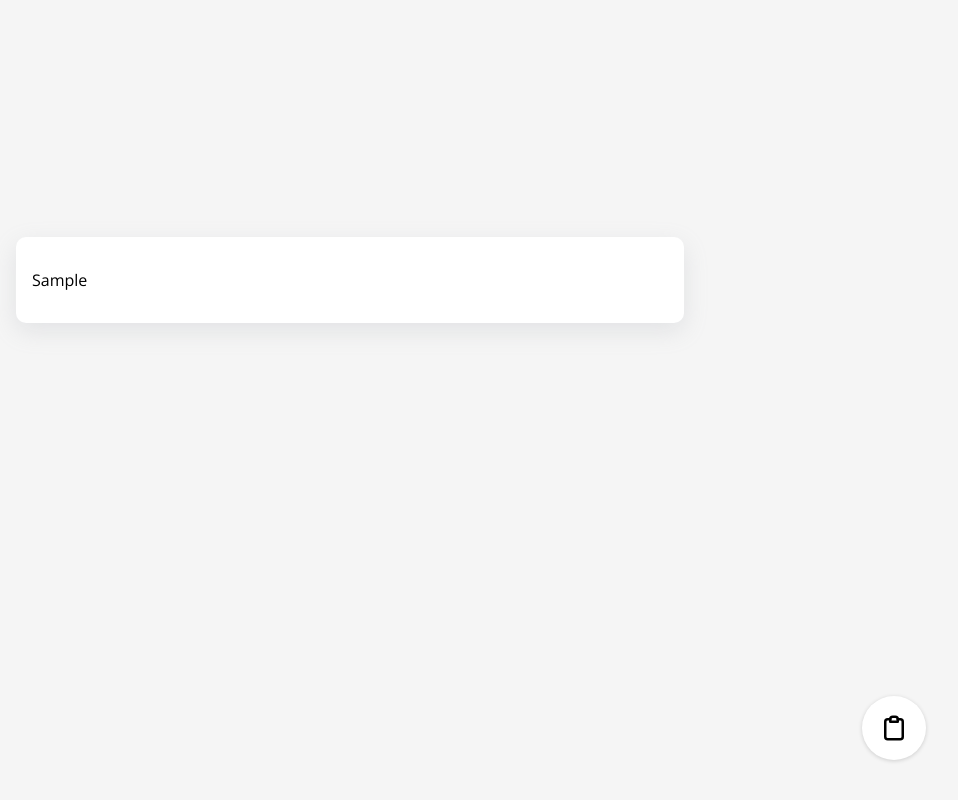
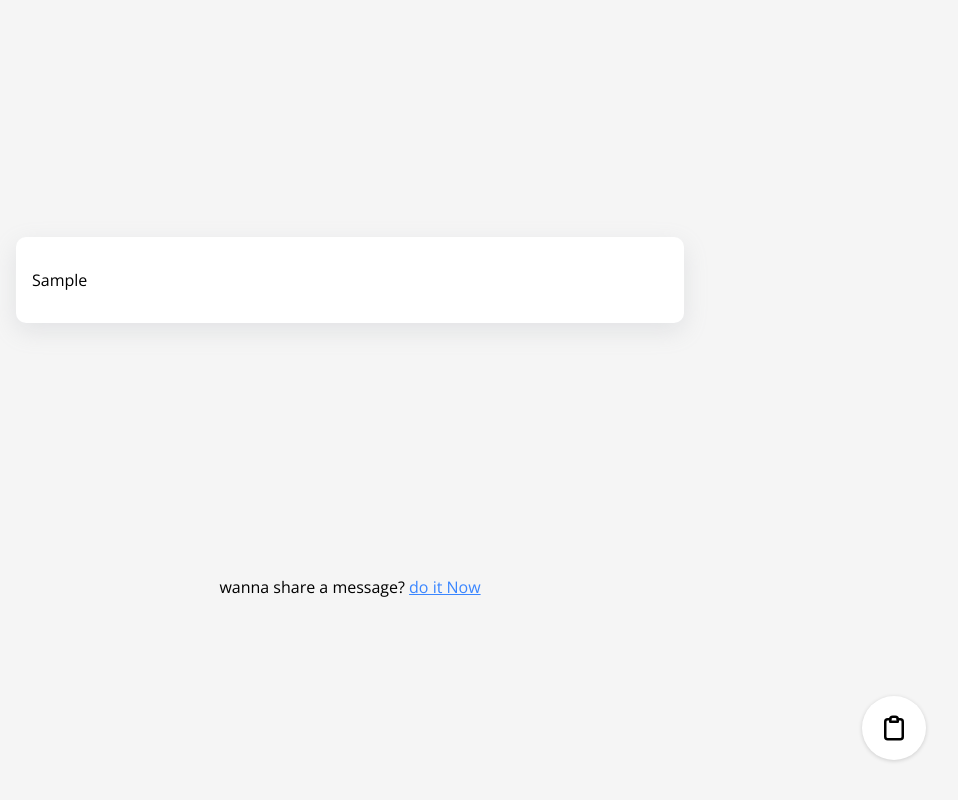
Before and after one commit to raamido/mshare, a plain HTML site: page index.html in a window 1280 px wide. Both pictures are taken after typing "Sample" into the empty fields and a click on the button "Share Now!". Shown: the whole page, without its empty margins (290-1248 px from the left). Drawn offline with nearby package versions, Linux system fonts and the light colour scheme.

Commit message:
add link to message box

```diff
--- a/app.js
+++ b/app.js
@@ -2,6 +2,8 @@ const form = document.querySelector('form')
 const messageBox = document.querySelector('textarea')
 const messageContainer = document.querySelector('.message')
 const copyButton = document.querySelector('.floating-button')
+const footer = document.querySelector('footer')
+const link = document.querySelector('.link')
 
 window.addEventListener('DOMContentLoaded', () => {
     const params = new URLSearchParams(location.search)
@@ -11,12 +13,14 @@ window.addEventListener('DOMContentLoaded', () => {
         form.hidden = true
         messageContainer.hidden = false
         copyButton.hidden = false
+        footer.hidden = false
 
         messageContainer.querySelector('p').textContent = atob(message)
     } else {
         form.hidden = false
         messageContainer.hidden = true
         copyButton.hidden = true
+        footer.hidden = true
 
     }
 })
@@ -35,6 +39,7 @@ form.addEventListener('submit', (event) => {
         form.hidden = true
         messageContainer.hidden = false
         copyButton.hidden = false
+        footer.hidden = false
 
 
         messageContainer.querySelector('p').textContent = atob(SECRET_MESSAGE)
@@ -48,6 +53,7 @@ window.addEventListener('popstate', (event) => {
         copyButton.hidden = true
     } else {
         copyButton.hidden = false
+        footer.hidden = false
 
     }
 })
@@ -61,3 +67,9 @@ copyButton.addEventListener('click', (event) => {
 copyButton.addEventListener('mouseleave', (event) => {
     event.target.setAttribute("data-tooltip", "Copy Link")
 })
+
+link.addEventListener('click', (event) => {
+    event.stopPropagation()
+
+    location.href = location.origin
+})
--- a/index.html
+++ b/index.html
@@ -33,6 +33,9 @@
         <p></p>
       </div>
     </div>
+    <footer hidden>
+      <p>wanna share a message? <span class="link">do it Now</span></p>
+    </footer>
     <div class="floating-button" data-tooltip="Copy Link" hidden>
       <img src="icons/clipboard.svg" alt="copy" width="30" />
     </div>
--- a/styles.css
+++ b/styles.css
@@ -103,3 +103,14 @@ button:focus {
   color: white;
   background: rgba(0, 0, 0, 0.856);
 }
+
+footer {
+  font-family: "Open sans", sans-serif;
+  text-align: center;
+}
+
+.link {
+  color: #3a86ff;
+  text-decoration: underline;
+  cursor: pointer;
+}
```
